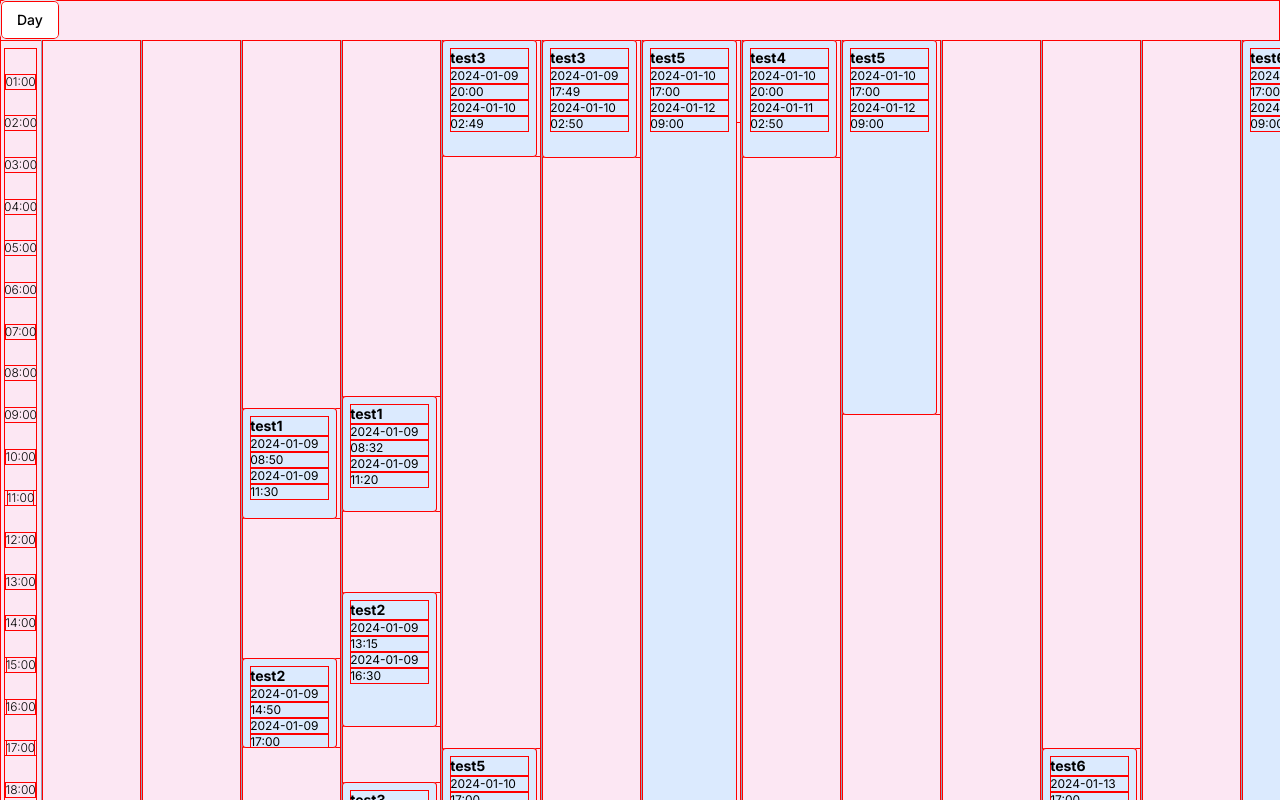
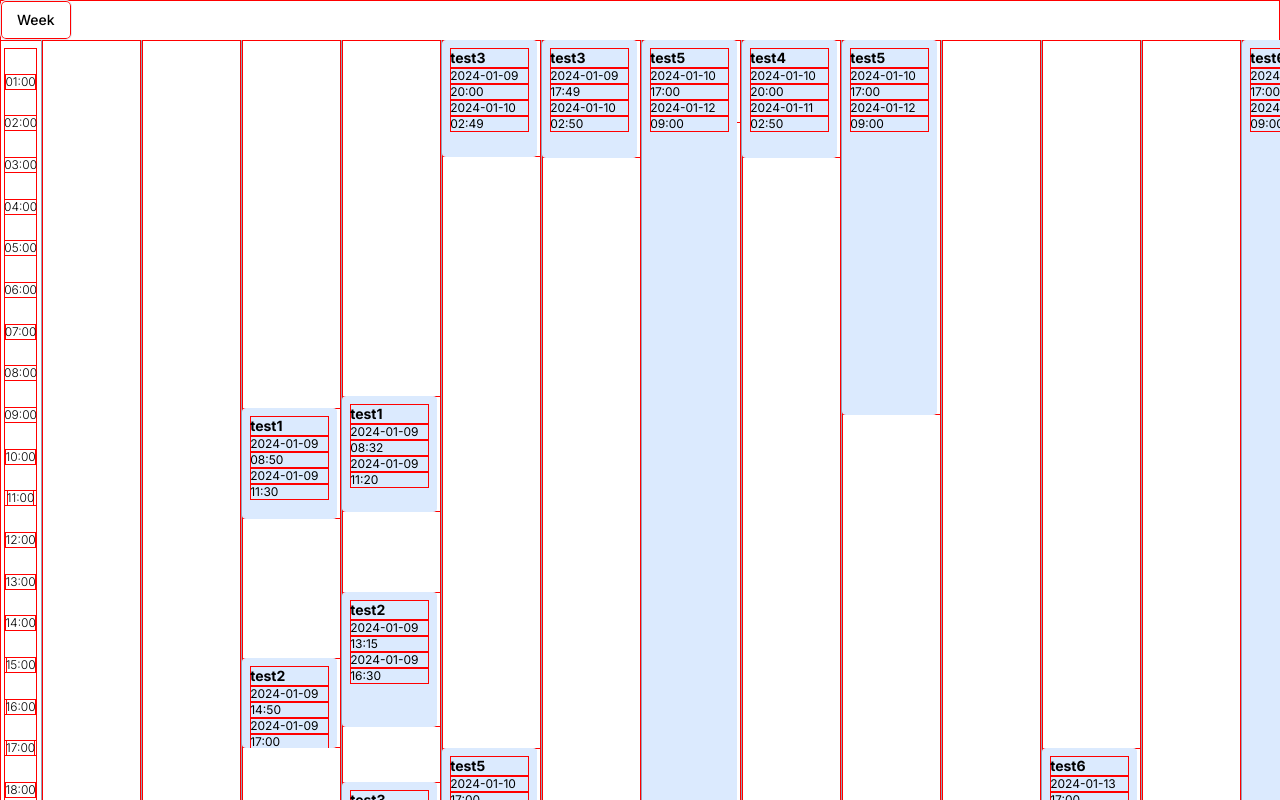
Before and after one commit to lightbluepoppy/expeditask-next, a Next.js app: page /calendar/week in a window 1280 px wide. Shown: the top 800 px of the page. Built offline with nearby package versions, Linux system fonts and the light colour scheme.

Commit message:
🐛fix: add animations for Events and EventEditor

```diff
--- a/package.json
+++ b/package.json
@@ -25,12 +25,14 @@
         "dayjs": "^1.11.10",
         "dotenv": "^16.3.1",
         "drizzle-orm": "^0.29.1",
+        "framer-motion": "^11.0.3",
         "lucide-react": "^0.316.0",
         "next": "13.4.8",
         "next-auth": "^4.24.5",
         "react": "^18",
         "react-big-calendar": "^1.8.5",
         "react-dom": "^18",
+        "react-use": "^17.5.0",
         "tailwind-merge": "^2.2.1",
         "tailwindcss-animate": "^1.0.7",
         "zod": "^3.22.4",
--- a/src/app/calendar/day/page.tsx
+++ b/src/app/calendar/day/page.tsx
@@ -1,3 +1,4 @@
+import { Calendar } from "lucide-react"
 import { DailyEventColumn } from "src/components/calendar/DailyEventColumn"
 
 const DailyCalendar = async () => {
--- a/src/app/calendar/layout.tsx
+++ b/src/app/calendar/layout.tsx
@@ -1,19 +1,11 @@
-"use client"
-import { CalendarViewDropdown } from "src/components/calendar/CalendarViewDropdown"
-import { CalendarChildrenProps } from "src/types"
-import { HourLabels } from "src/components/calendar/HourLabels"
-import { DateSwitcher } from "src/components/calendar/DateSwitcher"
+import { Props } from "src/types"
+import { Calendar } from "src/components/calendar/Calendar"
 
-const CalendarLayout: React.FC<CalendarChildrenProps> = ({ children }) => {
+const CalendarLayout: React.FC<Props> = ({ children }) => {
   return (
-    <div className="h-fit w-full bg-pink-100">
-      <CalendarViewDropdown />
-      <div className="relative flex h-[1000px] w-screen flex-row">
-        <HourLabels />
-        {children}
-      </div>
-      <DateSwitcher />
-    </div>
+    <>
+      <Calendar>{children}</Calendar>
+    </>
   )
 }
 
--- /dev/null
+++ b/src/components/Calendar/Calendar.tsx
@@ -0,0 +1,20 @@
+"use client"
+import { CalendarViewDropdown } from "src/components/calendar/CalendarViewDropdown"
+import { Props } from "src/types"
+import { HourLabels } from "src/components/calendar/HourLabels"
+import { DateSwitcher } from "src/components/calendar/DateSwitcher"
+import { EventEditor } from "./EventEditor"
+
+export const Calendar: React.FC<Props> = ({ children }) => {
+  return (
+    <div className="h-fit w-full">
+      <CalendarViewDropdown />
+      <div className="relative flex h-[1000px] w-screen flex-row">
+        <HourLabels />
+        {children}
+        <EventEditor />
+      </div>
+      <DateSwitcher />
+    </div>
+  )
+}
--- a/src/components/Calendar/CalendarViewDropdown.tsx
+++ b/src/components/Calendar/CalendarViewDropdown.tsx
@@ -2,9 +2,9 @@
 import { MenuRadioGroupProps } from "@radix-ui/react-dropdown-menu"
 import * as React from "react"
 import { useState } from "react"
-import { capitalize } from "src/utils/utils"
+import { toCapitalize } from "src/utils/utils"
 import Link from "next/link"
-import { useRouter } from "next/navigation"
+import { useRouter, usePathname } from "next/navigation"
 
 import { Button } from "src/components/ui/button"
 import {
@@ -16,14 +16,19 @@ import {
 } from "src/components/ui/dropdown-menu"
 
 export const CalendarViewDropdown: React.FC<MenuRadioGroupProps> = () => {
-  const [calendarView, setCalendarView] = useState<string>("day")
+  const router = useRouter()
+  const pathname = usePathname()
+  const viewname = pathname.replace("/calendar/", "")
+
+  const [calendarView, setCalendarView] = useState<string>(viewname)
   const views = ["day", "week"]
-  const router = useRouter()
+
+  const handleClick = (view: string) => () => router.push(`/calendar/${view}`)
 
   return (
     <DropdownMenu>
       <DropdownMenuTrigger asChild>
-        <Button variant="outline">{capitalize(calendarView!)}</Button>
+        <Button variant="outline">{toCapitalize(calendarView)}</Button>
       </DropdownMenuTrigger>
       <DropdownMenuContent className="w-56">
         <DropdownMenuRadioGroup value={calendarView} onValueChange={setCalendarView}>
@@ -31,10 +36,10 @@ export const CalendarViewDropdown: React.FC<MenuRadioGroupProps> = () => {
             <DropdownMenuRadioItem
               key={index}
               value={view}
-              onClick={() => router.push(`/calendar/${view}`)}
+              onClick={handleClick(view)}
               style={{ cursor: "pointer" }}
             >
-              {capitalize(view)}
+              {toCapitalize(view)}
             </DropdownMenuRadioItem>
           ))}
         </DropdownMenuRadioGroup>
--- a/src/components/Calendar/DateSwitcher.tsx
+++ b/src/components/Calendar/DateSwitcher.tsx
@@ -5,19 +5,19 @@ import { localeDate } from "src/utils/utils"
 export const DateSwitcher: React.FC = () => {
   const selectedDate = useSelectedDateStore((state) => state.selectedDate)
   const setSelectedDate = useSelectedDateStore((state) => state.setSelectedDate)
-  const changeSelectedDate = useSelectedDateStore((state) => state.changeSelectedDate)
+  const changeSelectedDateBy = useSelectedDateStore((state) => state.changeSelectedDateBy)
 
   return (
     <div className="flex flex-col items-center">
       <div className="flex items-center justify-center space-x-4 p-4">
         <button
-          onClick={() => changeSelectedDate(-7)}
+          onClick={() => changeSelectedDateBy(-7)}
           className="rounded bg-blue-500 px-4 py-2 font-bold text-white hover:bg-blue-700"
         >
           &lt;&lt;
         </button>
         <button
-          onClick={() => changeSelectedDate(-1)}
+          onClick={() => changeSelectedDateBy(-1)}
           className="rounded bg-blue-500 px-4 py-2 font-bold text-white hover:bg-blue-700"
         >
           &lt;
@@ -29,13 +29,13 @@ export const DateSwitcher: React.FC = () => {
           .
         </button>
         <button
-          onClick={() => changeSelectedDate(1)}
+          onClick={() => changeSelectedDateBy(1)}
           className="rounded bg-blue-500 px-4 py-2 font-bold text-white hover:bg-blue-700"
         >
           &gt;
         </button>
         <button
-          onClick={() => changeSelectedDate(7)}
+          onClick={() => changeSelectedDateBy(7)}
           className="rounded bg-blue-500 px-4 py-2 font-bold text-white hover:bg-blue-700"
         >
           &gt;&gt;
--- a/src/components/Calendar/EventEditor.tsx
+++ b/src/components/Calendar/EventEditor.tsx
@@ -1,5 +1,7 @@
+"use client"
 import * as React from "react"
-
+import { useEffect, useRef } from "react"
+import { AnimatePresence, motion } from "framer-motion"
 import { Button } from "src/components/ui/button"
 import {
   Card,
@@ -18,11 +20,25 @@ import {
   SelectTrigger,
   SelectValue,
 } from "src/components/ui/select"
-import { EventEditorProps } from "src/types"
+import { useSelectedEventStore } from "src/stores/stores"
 
-export const EventEditor: React.FC<EventEditorProps> = ({ top }) => {
+export const EventEditor: React.FC = () => {
+  const selectedEventID = useSelectedEventStore((state) => state.selectedEventID)
+  const setSelectedEvent = useSelectedEventStore((state) => state.setSelectedEvent)
+
   return (
-    <Card className="fixed w-[350px]" style={{ top: `${top}%` }}>
+    <AnimatePresence>
+      {selectedEventID !== "" && (
+        <motion.div
+          key="event-editor"
+          initial={{ opacity: 0 }}
+          animate={{ opacity: 1 }}
+          exit={{ opacity: 0 }}
+          // transition={{ duration: 0.2, ease: "easeOut" }}
+          className="absolute w-[350px] rounded-lg shadow-xl"
+          style={{ top: `${20}%` }}
+        >
+          <Card>
             <CardHeader>
               <CardTitle>Create project</CardTitle>
               <CardDescription>Deploy your new project in one-click.</CardDescription>
@@ -52,9 +68,14 @@ export const EventEditor: React.FC<EventEditorProps> = ({ top }) => {
               </form>
             </CardContent>
             <CardFooter className="flex justify-between">
-        <Button variant="outline">Cancel</Button>
+              <Button variant="outline" onClick={() => setSelectedEvent("")}>
+                Cancel
+              </Button>
               <Button>Deploy</Button>
             </CardFooter>
           </Card>
+        </motion.div>
+      )}
+    </AnimatePresence>
   )
 }
--- a/src/components/Calendar/Events.tsx
+++ b/src/components/Calendar/Events.tsx
@@ -1,8 +1,10 @@
 "use client"
-import { useMemo } from "react"
+import { useEffect, useMemo, useRef, RefObject, createRef, forwardRef } from "react"
+import { useClickAway } from "react-use"
 import { TimeType, EventProps } from "src/types"
 import { localeTime, localeDate } from "src/utils/utils"
 import { CalendarEvent } from "src/types"
+import { useSelectedEventStore } from "src/stores/stores"
 
 export const Events: React.FC<EventProps> = ({ date: selectedDate, events, type }) => {
   const eventKey = type === "scheduled" ? "scheduled" : "recorded"
@@ -77,20 +79,68 @@ export const Events: React.FC<EventProps> = ({ date: selectedDate, events, type
     return { eventStartTime, eventEndTime, top, height }
   }
 
-  return filteredEvents.map((event) => {
+  const selectedEventID = useSelectedEventStore((state) => state.selectedEventID)
+  const setSelectedEvent = useSelectedEventStore((state) => state.setSelectedEvent)
+
+  // const eventRefs = useRef<RefObject<HTMLDivElement>[]>(
+  //   filteredEvents.map(() => createRef<HTMLInputElement>()),
+  // )
+  const eventRefs = filteredEvents.map(() => useRef<RefObject<HTMLDivElement>[]>())
+
+  return filteredEvents.map((event, index) => {
     const { eventStartTime, eventEndTime, top, height } = useMemo(
       () => eventComponentInfo(event),
       [event],
     )
 
+    // const ref = eventRefs[index]
+    const ref = useRef<HTMLDivElement>(null)
+
+    const eventComponentID = `${type === "scheduled" ? "skd" : "rec"}-${event.id}`
+
+    // useClickAway(ref, () => {
+    //   console.log("OUTSIDE CLICKED")
+    //   setSelectedEvent("")
+    // })
+
+    // useClickAway(ref.current[index], () => {
+    //   console.log("OUTSIDE CLICKED")
+    //   setSelectedEvent("")
+    // })
+
+    // const ref = useClickAway(() => {
+    //   console.log("OUTSIDE CLICKED")
+    //   setSelectedEvent("")
+    // })
+
+    const handleEventClick = () => () => {
+      // setSelectedEvent(selectedEventID === "" ? eventComponentID : "")
+      setSelectedEvent(eventComponentID)
+      console.log(eventComponentID)
+    }
+
+    // const handleClickOutside = (e) => {
+    //   if (ref.current && !ref.current.contains(e.target as HTMLDivElement)) {
+    //     setSelectedEvent("")
+    //   }
+    // }
+
     return (
       <div
-        key={event.id}
         className="absolute w-full pr-1"
-        style={{ top: `${top}%`, height: `${height}%` }}
-        // onClick={handleEditorOpen}
+        style={{
+          top: `${top}%`,
+          height: `${height}%`,
+        }}
       >
-        <div className="outline-solid h-full cursor-pointer overflow-hidden rounded bg-blue-100 p-2">
+        <div
+          key={eventComponentID}
+          // ref={eventRefs.current[index]}
+          ref={ref}
+          className={`outline-solid h-full cursor-pointer overflow-hidden rounded bg-blue-100 p-2 ${eventComponentID === selectedEventID ? "shadow-xl" : "shadow-none"} transition-shadow duration-200 ease-in-out`}
+          onClick={handleEventClick()}
+          // onClick={(e) => handleClickOutside(e)}
+        >
           <h3 className="text-sm font-bold">{event.title}</h3>
           <p className="text-xs">{localeDate(eventStartTime)}</p>
           <p className="text-xs">{localeTime(eventStartTime)}</p>
--- a/src/stores/stores.ts
+++ b/src/stores/stores.ts
@@ -4,13 +4,13 @@ import { SelectedDateStore, SelectedEventStore } from "src/types"
 export const useSelectedDateStore = create<SelectedDateStore>()((set) => ({
   selectedDate: new Date("2024-01-10"),
   setSelectedDate: (date) => set({ selectedDate: date }),
-  changeSelectedDate: (day) =>
+  changeSelectedDateBy: (day) =>
     set((state) => ({
       selectedDate: new Date(state.selectedDate.getTime() + day * 1000 * 60 * 60 * 24),
     })),
 }))
 
 export const useSelectedEventStore = create<SelectedEventStore>()((set) => ({
-  selectedEvent: "",
-  setSelectedEvent: (eventID) => set({ selectedEvent: eventID }),
+  selectedEventID: "",
+  setSelectedEvent: (eventID) => set({ selectedEventID: eventID }),
 }))
--- a/src/utils/utils.ts
+++ b/src/utils/utils.ts
@@ -24,6 +24,6 @@ export function localeTime(date: Date) {
   })
 }
 
-export function capitalize(text: string) {
+export function toCapitalize(text: string) {
   return text.charAt(0).toUpperCase() + text.slice(1)
 }
```
Also changed, not shown: src/types/index.d.ts (+6 -13 lines), 1 other file (tests, documents, lock files or other folders). Lines whose indentation alone changed are shown as unchanged.
